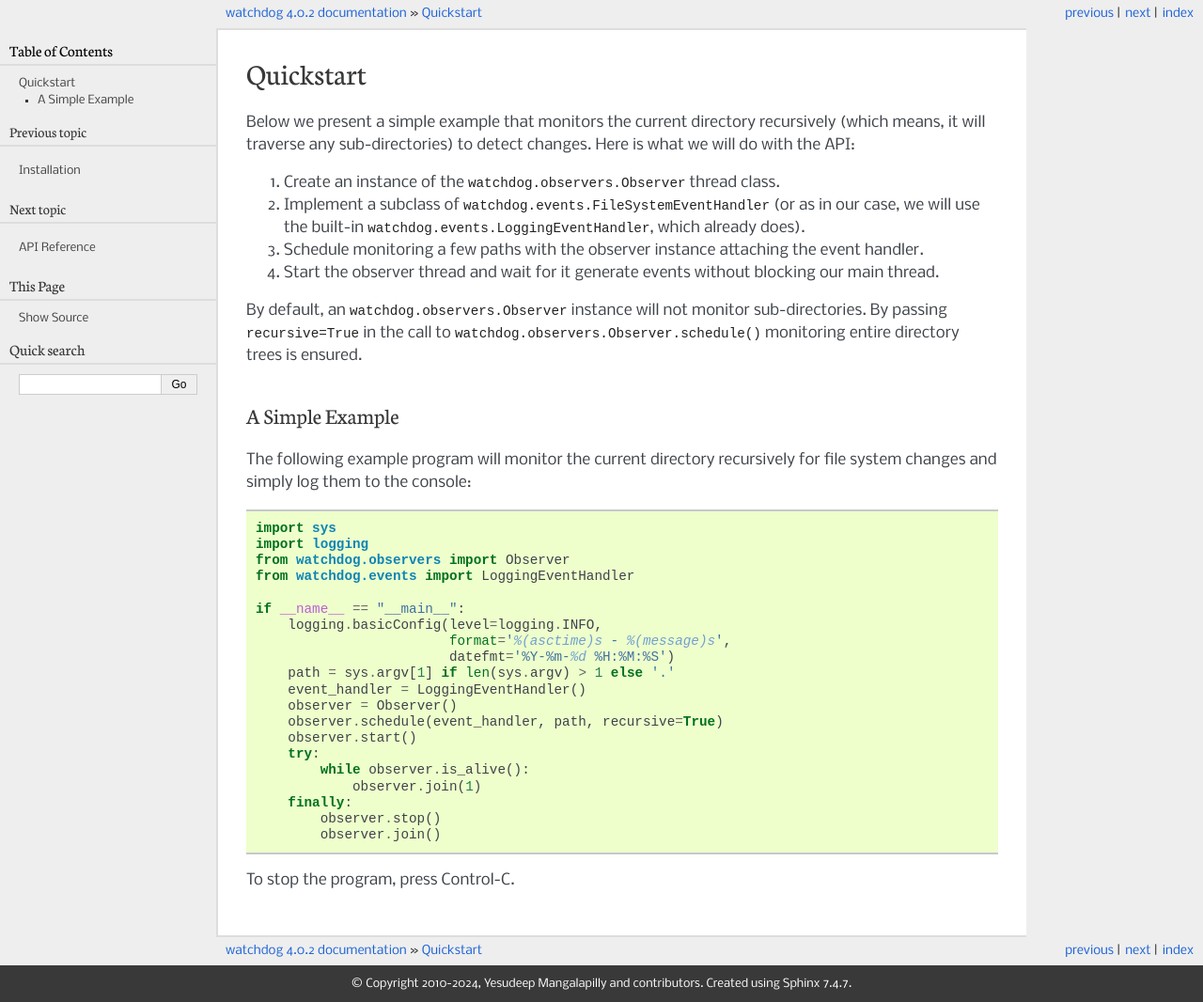
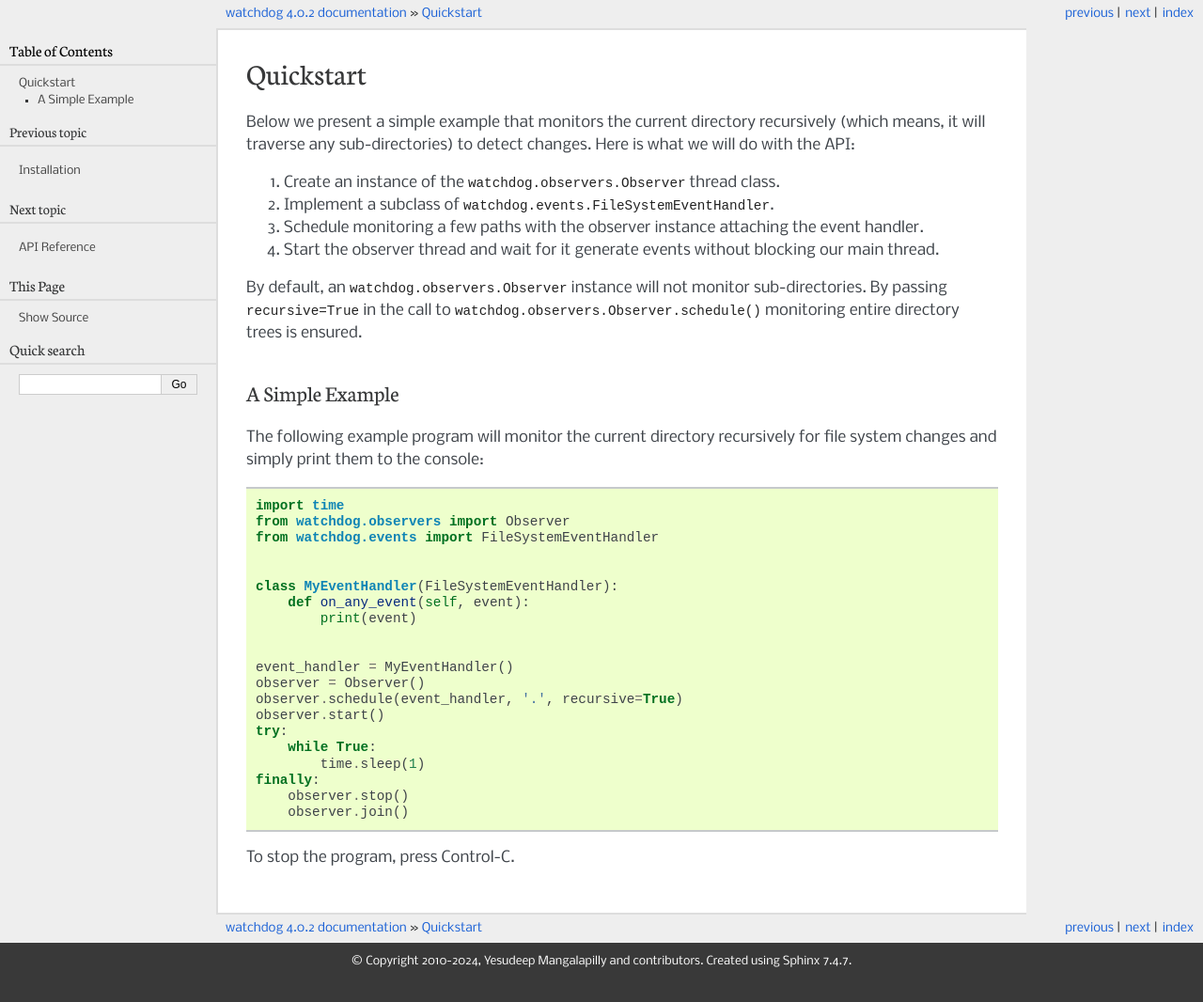
Before and after one commit to gorakhargosh/watchdog, a Sphinx documentation site: the page built from docs/source/quickstart.rst, in a window 1280 px wide. Shown: the whole page at 94% size. Built offline with Sphinx 7.4.7, drawn with Linux system fonts in a browser that asks for light colours; after the commit the page ends 1042 px from its top, so only the background shows below that.

Commit message:
docs: Simplify the quickstart example (#1047)
Personally, I found the quickstart example to be jumbled and a little
confusing. It was hard for me to tell where I would put my own code to
react to file system events (indeed the quickstart never showed how to
do this).

I also think the selection of the path using sys.argv and place
everything under "if name == main" is unnecessary for the simple
example.

```diff
--- a/docs/source/quickstart.rst
+++ b/docs/source/quickstart.rst
@@ -10,9 +10,7 @@
 
 1. Create an instance of the :class:`watchdog.observers.Observer` thread class.
 
-2. Implement a subclass of :class:`watchdog.events.FileSystemEventHandler`
-   (or as in our case, we will use the built-in
-   :class:`watchdog.events.LoggingEventHandler`, which already does).
+2. Implement a subclass of :class:`watchdog.events.FileSystemEventHandler`.
 
 3. Schedule monitoring a few paths with the observer instance
    attaching the event handler.
@@ -29,27 +27,27 @@
 A Simple Example
 ----------------
 The following example program will monitor the current directory recursively for
-file system changes and simply log them to the console::
+file system changes and simply print them to the console::
 
-    import sys
-    import logging
+    import time
     from watchdog.observers import Observer
-    from watchdog.events import LoggingEventHandler
+    from watchdog.events import FileSystemEventHandler
 
-    if __name__ == "__main__":
-        logging.basicConfig(level=logging.INFO,
-                            format='%(asctime)s - %(message)s',
-                            datefmt='%Y-%m-%d %H:%M:%S')
-        path = sys.argv[1] if len(sys.argv) > 1 else '.'
-        event_handler = LoggingEventHandler()
-        observer = Observer()
-        observer.schedule(event_handler, path, recursive=True)
-        observer.start()
-        try:
-            while observer.is_alive():
-                observer.join(1)
-        finally:
-            observer.stop()
-            observer.join()
+
+    class MyEventHandler(FileSystemEventHandler):
+        def on_any_event(self, event):
+            print(event)
+
+
+    event_handler = MyEventHandler()
+    observer = Observer()
+    observer.schedule(event_handler, '.', recursive=True)
+    observer.start()
+    try:
+        while True:
+            time.sleep(1)
+    finally:
+        observer.stop()
+        observer.join()
 
 To stop the program, press Control-C.
```
Also changed, not shown: README.rst (+17 -19 lines).
